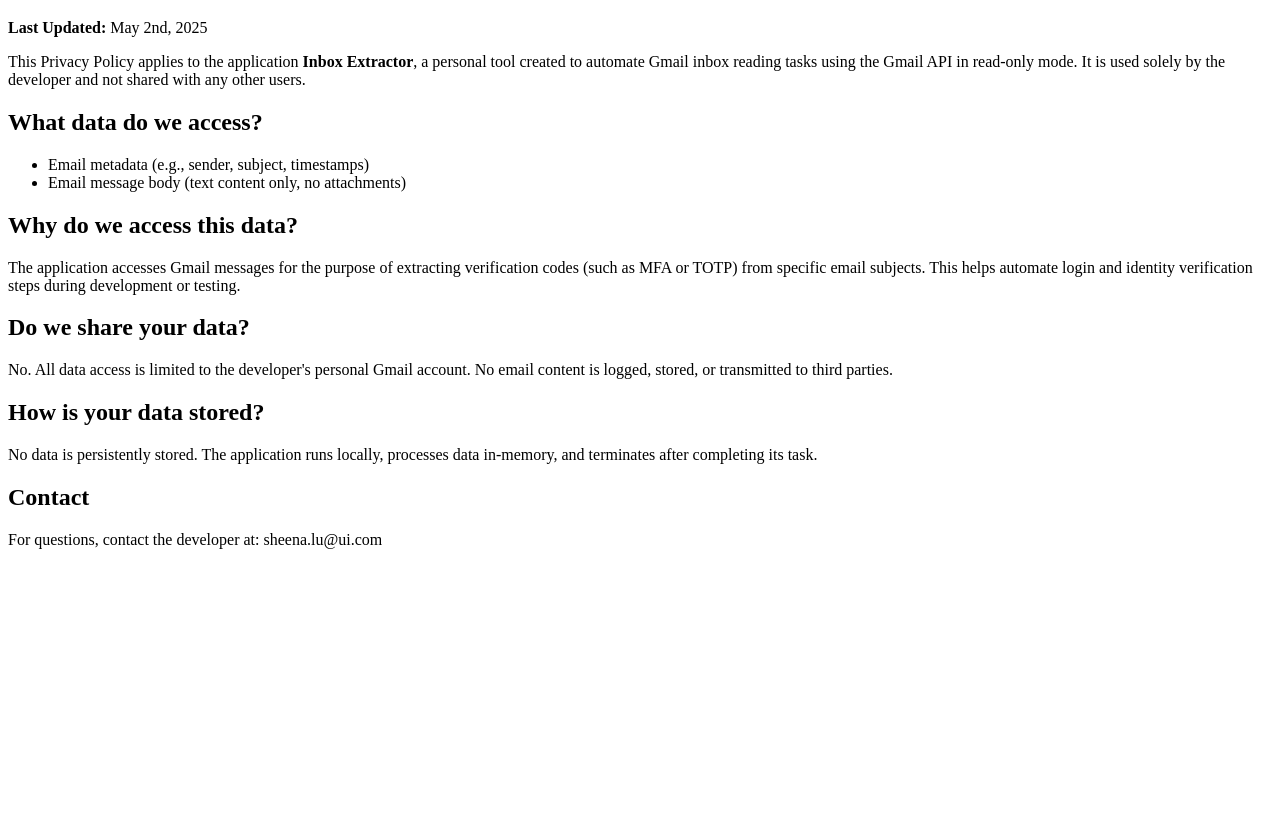
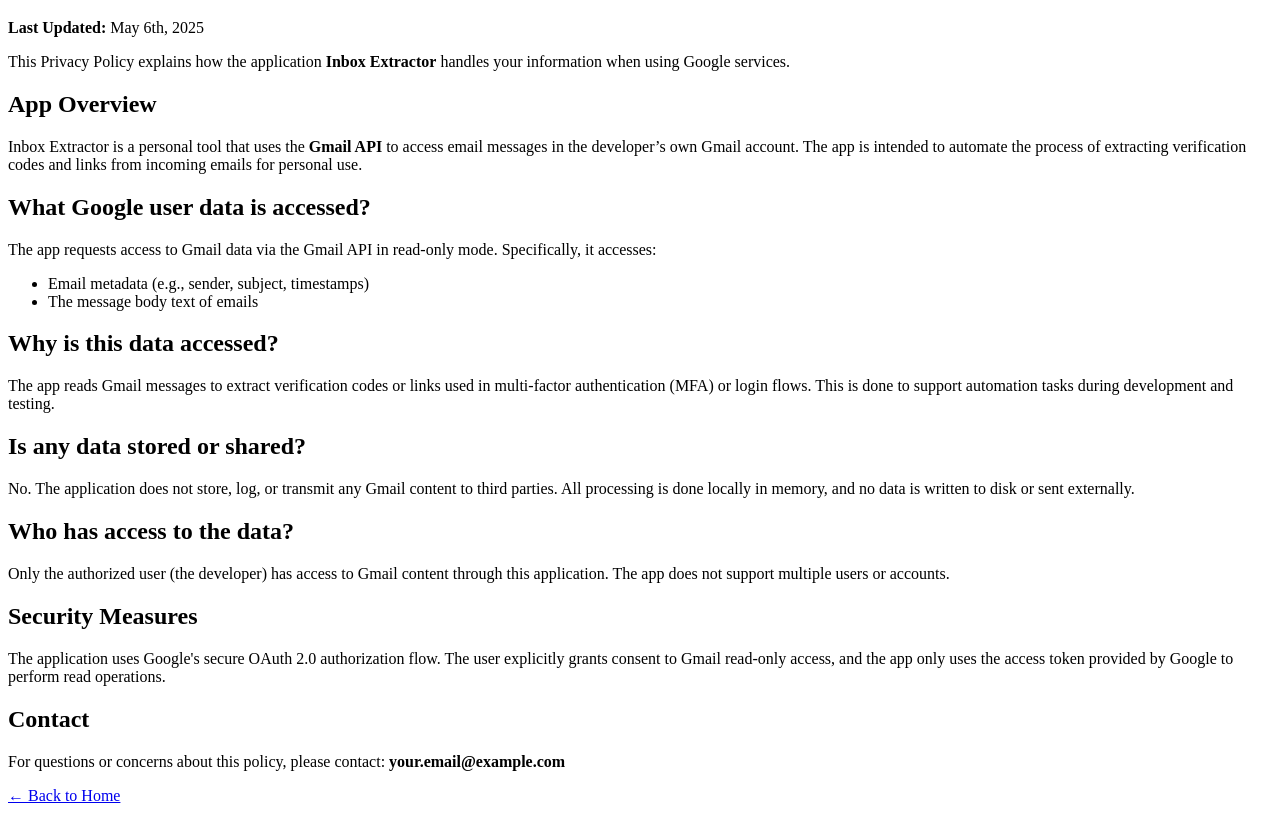
Before and after one commit to sheena-ui/gmail-automation, a plain HTML site: page privacy-policy.html in a window 1280 px wide. Shown: the part 61-882 px from the top of the page. Before the commit the page ends 800 px from the top, so only its background shows below. Drawn offline with Linux system fonts and the light colour scheme.

Commit message:
Update privacy policy again.

```diff
--- a/privacy-policy.html
+++ b/privacy-policy.html
@@ -7,26 +7,35 @@
 <body>
   <h1>Privacy Policy for Inbox Extractor</h1>
 
-  <p><strong>Last Updated:</strong> May 2nd, 2025</p>
+  <p><strong>Last Updated:</strong> May 6th, 2025</p>
 
-  <p>This Privacy Policy applies to the application <strong>Inbox Extractor</strong>, a personal tool created to automate Gmail inbox reading tasks using the Gmail API in read-only mode. It is used solely by the developer and not shared with any other users.</p>
+  <p>This Privacy Policy explains how the application <strong>Inbox Extractor</strong> handles your information when using Google services.</p>
 
-  <h2>What data do we access?</h2>
+  <h2>App Overview</h2>
+  <p>Inbox Extractor is a personal tool that uses the <strong>Gmail API</strong> to access email messages in the developer’s own Gmail account. The app is intended to automate the process of extracting verification codes and links from incoming emails for personal use.</p>
+
+  <h2>What Google user data is accessed?</h2>
+  <p>The app requests access to Gmail data via the Gmail API in read-only mode. Specifically, it accesses:</p>
   <ul>
     <li>Email metadata (e.g., sender, subject, timestamps)</li>
-    <li>Email message body (text content only, no attachments)</li>
+    <li>The message body text of emails</li>
   </ul>
 
-  <h2>Why do we access this data?</h2>
-  <p>The application accesses Gmail messages for the purpose of extracting verification codes (such as MFA or TOTP) from specific email subjects. This helps automate login and identity verification steps during development or testing.</p>
+  <h2>Why is this data accessed?</h2>
+  <p>The app reads Gmail messages to extract verification codes or links used in multi-factor authentication (MFA) or login flows. This is done to support automation tasks during development and testing.</p>
 
-  <h2>Do we share your data?</h2>
-  <p>No. All data access is limited to the developer's personal Gmail account. No email content is logged, stored, or transmitted to third parties.</p>
+  <h2>Is any data stored or shared?</h2>
+  <p>No. The application does not store, log, or transmit any Gmail content to third parties. All processing is done locally in memory, and no data is written to disk or sent externally.</p>
 
-  <h2>How is your data stored?</h2>
-  <p>No data is persistently stored. The application runs locally, processes data in-memory, and terminates after completing its task.</p>
+  <h2>Who has access to the data?</h2>
+  <p>Only the authorized user (the developer) has access to Gmail content through this application. The app does not support multiple users or accounts.</p>
+
+  <h2>Security Measures</h2>
+  <p>The application uses Google's secure OAuth 2.0 authorization flow. The user explicitly grants consent to Gmail read-only access, and the app only uses the access token provided by Google to perform read operations.</p>
 
   <h2>Contact</h2>
-  <p>For questions, contact the developer at: sheena.lu@ui.com</p>
+  <p>For questions or concerns about this policy, please contact: <strong>your.email@example.com</strong></p>
+
+  <p><a href="index.html">← Back to Home</a></p>
 </body>
 </html>
```
